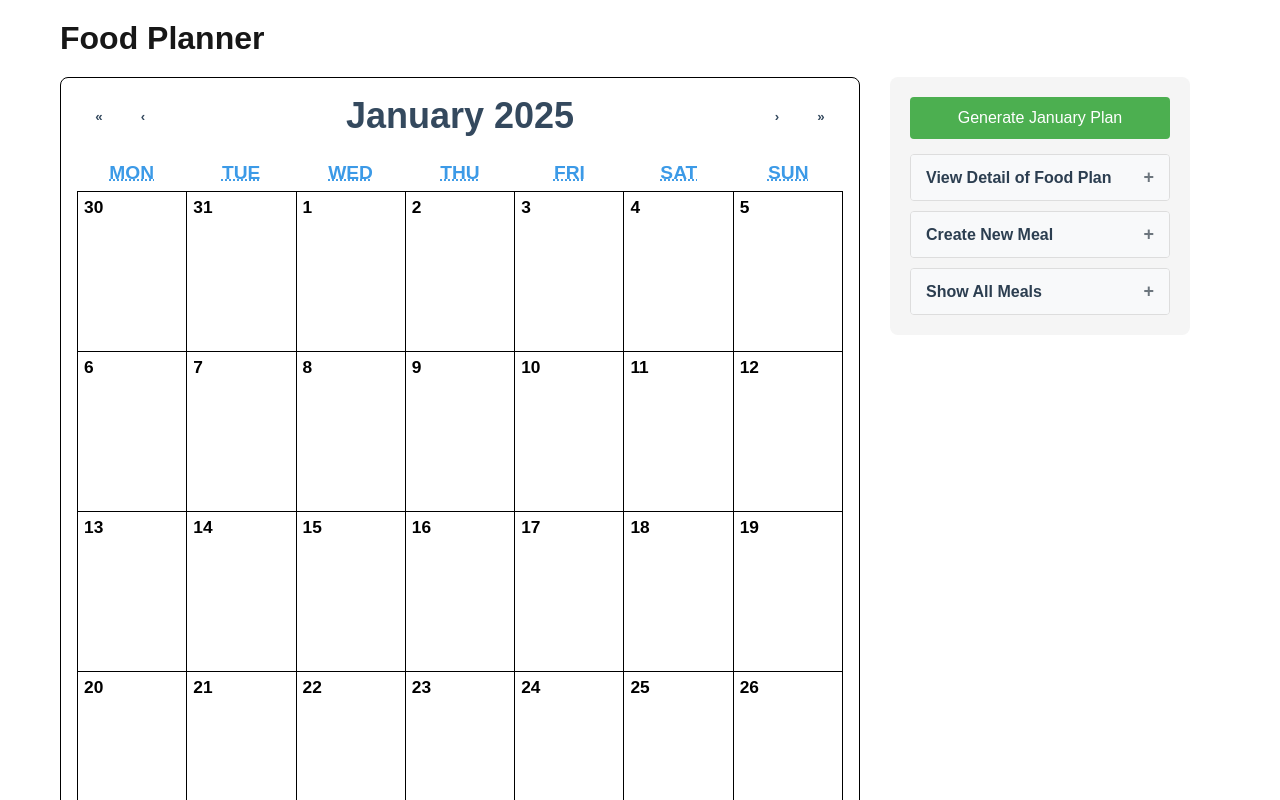
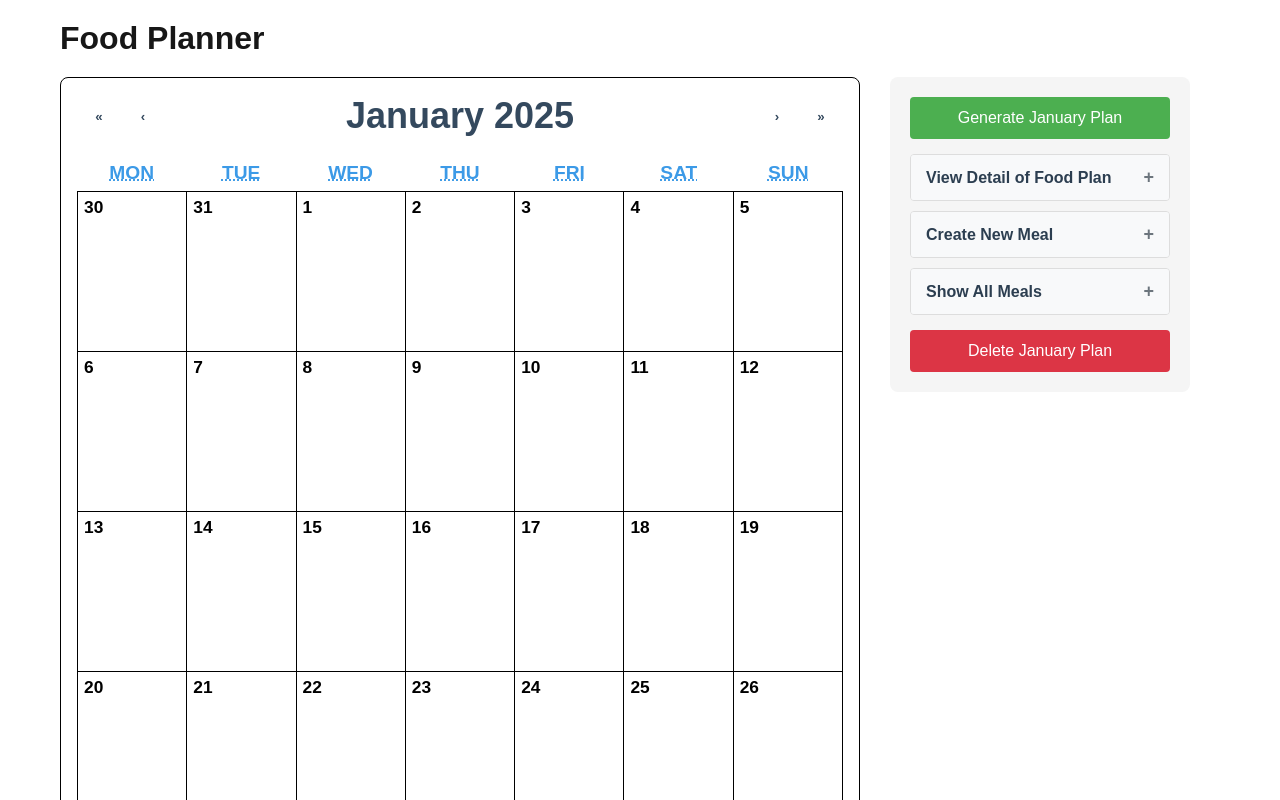
Before and after one commit to strgPeter/RandomMealPlanner, a Next.js app: page / in a window 1280 px wide. Shown: the top 800 px of the page. Built offline with nearby package versions, Linux system fonts and the light colour scheme.

Commit message:
Add delete all button and functionality

```diff
--- a/src/app/components/calendar/Chart.jsx
+++ b/src/app/components/calendar/Chart.jsx
@@ -153,6 +153,28 @@ const Chart = () => {
         setLoading(false);
     }, [activeYear, activeMonth]);
 
+    const deleteFoodPlan = useCallback(() => {
+        if (!window.confirm(`Are you sure you want to delete the plan for ${new Date(activeYear, activeMonth - 1).toLocaleString('default', {month: 'long'})}?`)) {
+            return;
+        }
+
+        try {
+            const savedPlanner = localStorage.getItem('foodPlanner');
+            if (!savedPlanner) return;
+
+            const allPlans = JSON.parse(savedPlanner);
+            const updatedPlans = allPlans.filter(plan => !(plan.year === activeYear && plan.month === activeMonth));
+
+            localStorage.setItem('foodPlanner', JSON.stringify(updatedPlans));
+
+            // Clear the displayed plan
+            setEvents({});
+            setShoppingLists({});
+        } catch (error) {
+            console.error('Error deleting month plan:')
+        }
+    }, [activeYear, activeMonth]);
+
     const handleDateChange = useCallback((date) => {
         setSelectedDate(date);
         setSelectedWeek(getWeekNumberForDate(date));
@@ -188,6 +210,20 @@ const Chart = () => {
         if (shoppingListRef.current) shoppingListRef.current.scrollTop = 0;
     }, [selectedWeek]);
 
+    useEffect(() => {
+        const handleMonthClick = (event) => {
+            const navigation = document.querySelector('.react-calendar__navigation__label');
+            if (navigation && navigation.contains(event.target)) {
+                setActiveYear(new Date().getFullYear());
+                setActiveMonth(new Date().getMonth() + 1);
+                setSelectedDate(new Date());
+            }
+        };
+        document.addEventListener('click', handleMonthClick);
+        return () => document.removeEventListener('click', handleMonthClick);
+    }, []);
+
+
     if (!isClient) return null;
 
     return (
@@ -209,6 +245,7 @@ const Chart = () => {
                     activeRegister={activeRegister}
                     setActiveRegister={setActiveRegister}
                     generateFoodPlan={generateFoodPlan}
+                    deleteFoodPlan={deleteFoodPlan}
                     loading={loading}
                     shoppingLists={shoppingLists}
                     selectedWeek={selectedWeek}
--- a/src/app/components/panel/RightPanel.css
+++ b/src/app/components/panel/RightPanel.css
@@ -39,3 +39,24 @@
     flex-direction: column;
     gap: 10px;
 }
+
+.delete-plan-button {
+    background: #dc3545;
+    color: white;
+    border: none;
+    padding: 12px 24px;
+    border-radius: 4px;
+    cursor: pointer;
+    font-size: 16px;
+    width: 100%;
+    transition: background-color 0.3s ease;
+}
+
+.delete-plan-button:hover {
+    background: #c82333;
+}
+
+.delete-plan-button:disabled {
+    background: #cccccc;
+    cursor: not-allowed;
+}
--- a/src/app/components/panel/RightPanel.jsx
+++ b/src/app/components/panel/RightPanel.jsx
@@ -13,6 +13,7 @@ export const RightPanel = ({
                                activeRegister,
                                setActiveRegister,
                                generateFoodPlan,
+                               deleteFoodPlan,
                                loading,
                                shoppingLists,
                                selectedWeek,
@@ -70,5 +71,12 @@ export const RightPanel = ({
                 />
             </AccordionItem>
         </div>
+        <button
+            onClick={deleteFoodPlan}
+            disabled={loading}
+            className="delete-plan-button"
+        >
+            {loading ? 'Deleting...' : `Delete ${new Date(activeYear, activeMonth - 1).toLocaleString('default', { month: 'long' })} Plan`}
+        </button>
     </div>
 );
```
